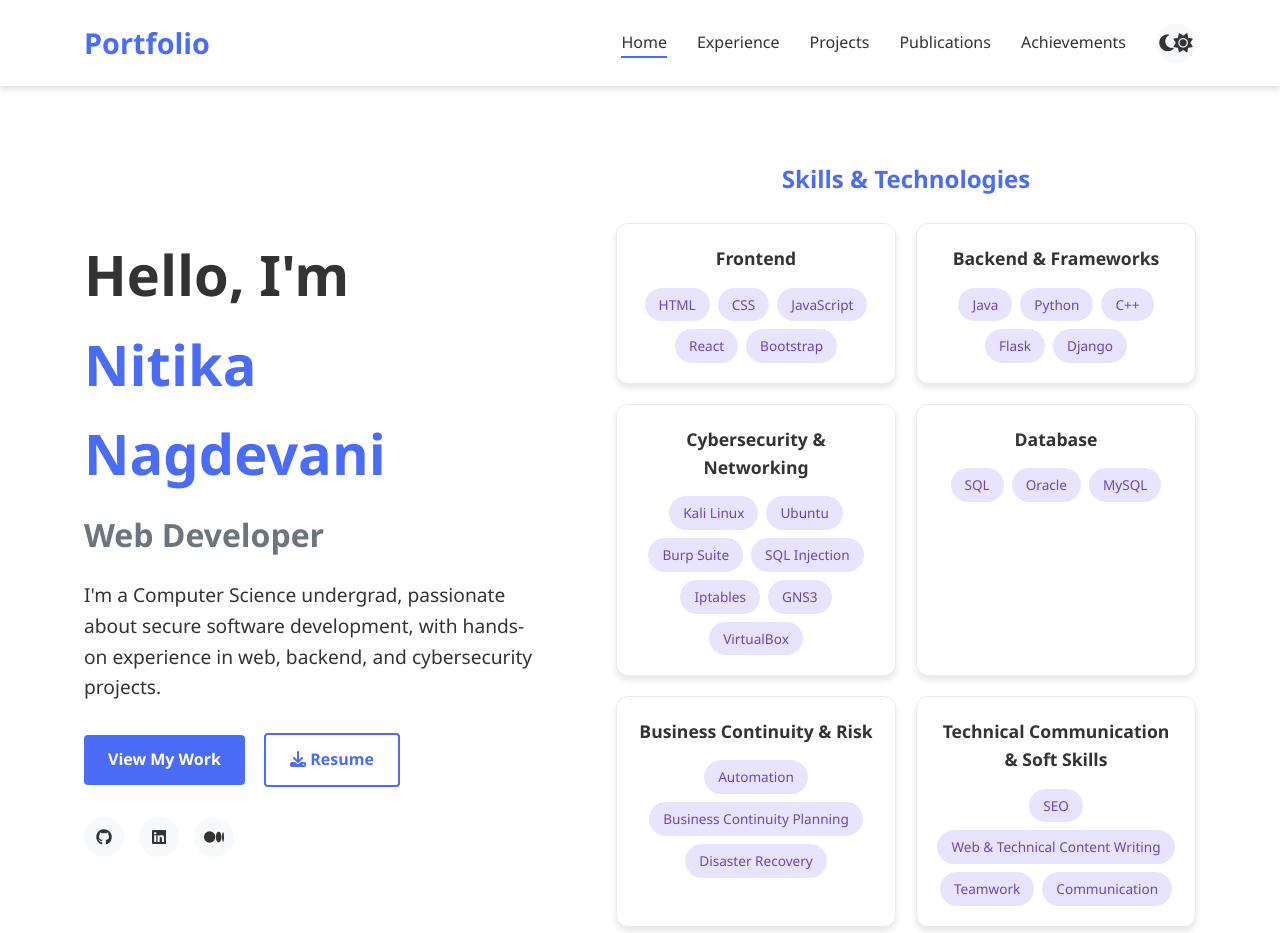
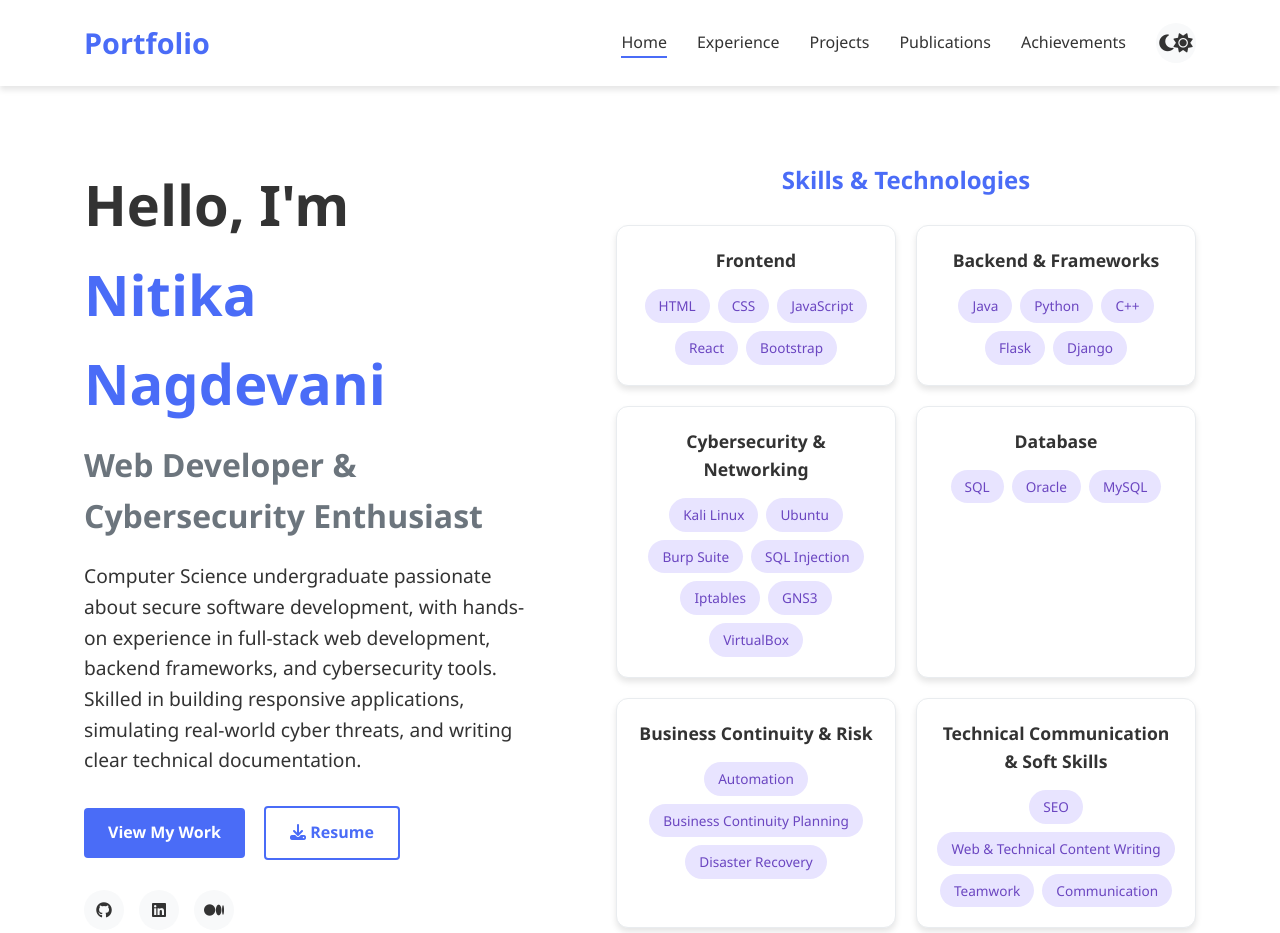
Before and after one commit to nitikanagdevani/My_Portfolio, a plain HTML site: page index.html in a window 1280 px wide. Shown: the top 933 px of the page. Drawn offline with Linux system fonts and the light colour scheme; a script that the page names is missing.

Commit message:
Updated index.html

```diff
--- a/index.html
+++ b/index.html
@@ -39,8 +39,8 @@
                 <div class="hero">
                     <div class="hero-content">
                         <h1>Hello, I'm <span class="highlight">Nitika Nagdevani</span></h1>
-                        <h2>Web Developer</h2>
-                        <p>I'm a Computer Science undergrad, passionate about secure software development, with hands-on experience in web, backend, and cybersecurity projects.</p>
+                        <h2>Web Developer & Cybersecurity Enthusiast</h2>
+                        <p>Computer Science undergraduate passionate about secure software development, with hands-on experience in full-stack web development, backend frameworks, and cybersecurity tools. Skilled in building responsive applications, simulating real-world cyber threats, and writing clear technical documentation.</p>
                         <div class="cta-buttons">
                             <a href="#projects" class="btn primary-btn">View My Work</a>
                              <a href="/resume.pdf" class="btn secondary-btn" download="NITIKA_NAGDEVANI_-_Web_Development_,_Cyber_Security.pdf">
@@ -264,7 +264,7 @@
             <div class="footer-content">
                 <div class="footer-info">
                     <h3>Nitika Nagdevani</h3>
-                    <p>Web Developer & Designer</p>
+                    <p>Web Developer & Cybersecurity Enthusiast</p>
                     <p>nagdevaninitika@gmail.com</p>
                 </div>
                 <div class="footer-links">
```
